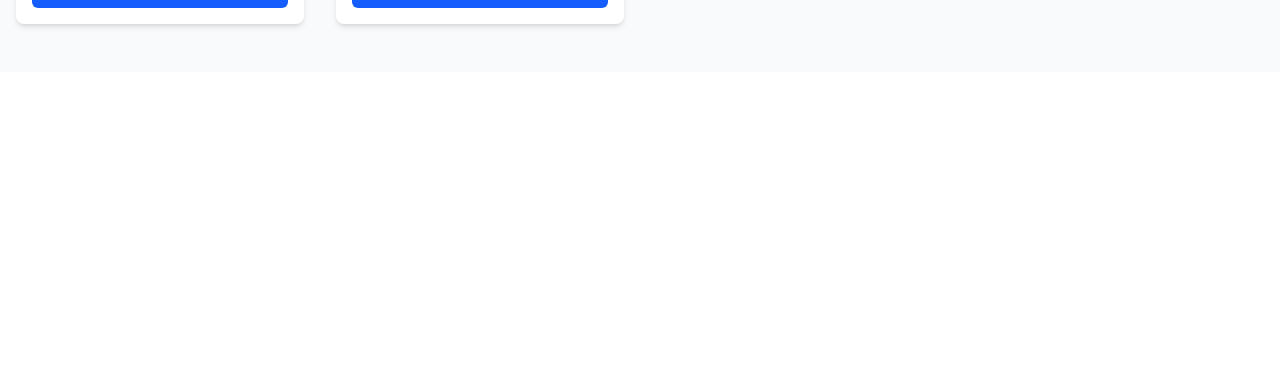
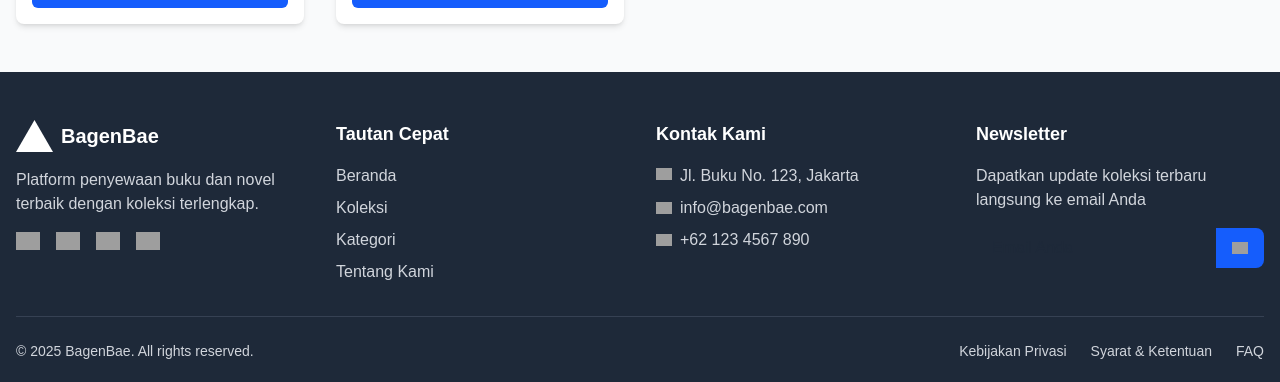
Before and after one commit to LitterBanana/bagenbae, a Next.js app: page / in a window 1280 px wide. Shown: the part 1656-2038 px from the top of the page. Before the commit the page ends 1728 px from the top, so only its background shows below. Built offline with nearby package versions, Linux system fonts and the light colour scheme; grey boxes are pictures that could not be loaded.

Commit message:
new file:   app/layouts/footer.tsx 	modified:   app/page.tsx

```diff
--- /dev/null
+++ b/app/layouts/footer.tsx
@@ -0,0 +1,148 @@
+"use client";
+
+import Link from "next/link";
+import Image from "next/image";
+
+export default function Footer() {
+  return (
+    <footer className="bg-gray-800 text-white pt-12 pb-6">
+      <div className="container mx-auto px-4">
+        {/* Main Footer Content */}
+        <div className="grid grid-cols-1 md:grid-cols-4 gap-8 mb-8">
+          {/* Logo dan Deskripsi */}
+          <div className="space-y-4">
+            <div className="flex items-center">
+              <Image
+                src="/vercel.svg"
+                alt="BagenBae Logo"
+                width={40}
+                height={40}
+                className="h-8 w-auto mr-2"
+              />
+              <span className="text-xl font-bold">BagenBae</span>
+            </div>
+            <p className="text-gray-300">
+              Platform penyewaan buku dan novel terbaik dengan koleksi terlengkap.
+            </p>
+            <div className="flex space-x-4">
+              {['facebook', 'twitter', 'instagram', 'youtube'].map((social) => (
+                <Link
+                  key={social}
+                  href="#"
+                  className="text-gray-300 hover:text-white transition-colors"
+                  aria-label={social}
+                >
+                  <Image
+                    src={`/${social}.svg`}
+                    alt={social}
+                    width={24}
+                    height={24}
+                  />
+                </Link>
+              ))}
+            </div>
+          </div>
+
+          {/* Quick Links */}
+          <div className="space-y-4">
+            <h3 className="text-lg font-semibold">Tautan Cepat</h3>
+            <ul className="space-y-2">
+              {['Beranda', 'Koleksi', 'Kategori', 'Tentang Kami'].map((item) => (
+                <li key={item}>
+                  <Link
+                    href="#"
+                    className="text-gray-300 hover:text-white transition-colors"
+                  >
+                    {item}
+                  </Link>
+                </li>
+              ))}
+            </ul>
+          </div>
+
+          {/* Kontak */}
+          <div className="space-y-4">
+            <h3 className="text-lg font-semibold">Kontak Kami</h3>
+            <ul className="space-y-2 text-gray-300">
+              <li className="flex items-start">
+                <Image
+                  src="/location.svg"
+                  alt="Location"
+                  width={16}
+                  height={16}
+                  className="mt-1 mr-2"
+                />
+                <span>Jl. Buku No. 123, Jakarta</span>
+              </li>
+              <li className="flex items-center">
+                <Image
+                  src="/email.svg"
+                  alt="Email"
+                  width={16}
+                  height={16}
+                  className="mr-2"
+                />
+                <span>info@bagenbae.com</span>
+              </li>
+              <li className="flex items-center">
+                <Image
+                  src="/phone.svg"
+                  alt="Phone"
+                  width={16}
+                  height={16}
+                  className="mr-2"
+                />
+                <span>+62 123 4567 890</span>
+              </li>
+            </ul>
+          </div>
+
+          {/* Newsletter */}
+          <div className="space-y-4">
+            <h3 className="text-lg font-semibold">Newsletter</h3>
+            <p className="text-gray-300">
+              Dapatkan update koleksi terbaru langsung ke email Anda
+            </p>
+            <form className="flex">
+              <input
+                type="email"
+                placeholder="Email Anda"
+                className="px-4 py-2 rounded-l-lg w-full text-gray-800 focus:outline-none"
+                required
+              />
+              <button
+                type="submit"
+                className="bg-blue-600 hover:bg-blue-700 px-4 py-2 rounded-r-lg transition-colors"
+              >
+                <Image
+                  src="/send.svg"
+                  alt="Subscribe"
+                  width={20}
+                  height={20}
+                />
+              </button>
+            </form>
+          </div>
+        </div>
+
+        {/* Copyright */}
+        <div className="border-t border-gray-700 pt-6 flex flex-col md:flex-row justify-between items-center">
+          <p className="text-gray-300 text-sm">
+            © {new Date().getFullYear()} BagenBae. All rights reserved.
+          </p>
+          <div className="flex space-x-6 mt-4 md:mt-0">
+            <Link href="#" className="text-gray-300 hover:text-white text-sm transition-colors">
+              Kebijakan Privasi
+            </Link>
+            <Link href="#" className="text-gray-300 hover:text-white text-sm transition-colors">
+              Syarat & Ketentuan
+            </Link>
+            <Link href="#" className="text-gray-300 hover:text-white text-sm transition-colors">
+              FAQ
+            </Link>
+          </div>
+        </div>
+      </div>
+    </footer>
+  );
+}
--- a/app/page.tsx
+++ b/app/page.tsx
@@ -1,50 +1,93 @@
-'use client'; // <-- Tambahkan ini di baris pertama
+"use client"; // <-- Tambahkan ini di baris pertama
 
-import { useState, useEffect } from 'react';
-import Image from 'next/image';
+import { useState, useEffect } from "react";
+import Image from "next/image";
 import Navbar from "./layouts/navbar";
+import Footer from "./layouts/footer";
+
 // Data dummy untuk hero section
 const heroSlides = [
   {
     id: 1,
     title: "Bestseller Collection",
-    description: "Lorem ipsum dolor sit amet, consectetur adipiscing elit, sed do eiusmod tempor incididunt ut labore et dolore magna aliqua. Ut enim ad minim veniam, quis nostrud exercitation ullamco laboris nisi ut aliquip ex ea commodo consequat. Duis aute irure dolor in reprehenderit in voluptate velit esse cillum dolore eu fugiat nulla pariatur. Excepteur sint occaecat cupidatat non proident, sunt in culpa qui officia deserunt mollit anim id est laborum.",
-    image: "/hero-1.png"
+    description:
+      "Lorem ipsum dolor sit amet, consectetur adipiscing elit, sed do eiusmod tempor incididunt ut labore et dolore magna aliqua. Ut enim ad minim veniam, quis nostrud exercitation ullamco laboris nisi ut aliquip ex ea commodo consequat. Duis aute irure dolor in reprehenderit in voluptate velit esse cillum dolore eu fugiat nulla pariatur. Excepteur sint occaecat cupidatat non proident, sunt in culpa qui officia deserunt mollit anim id est laborum.",
+    image: "/hero-1.png",
   },
   {
     id: 2,
     title: "New Releases New Releases New Releases New Releases",
-    description: "Lorem ipsum dolor sit amet, consectetur adipiscing elit, sed do eiusmod tempor incididunt ut labore et dolore magna aliqua. Ut enim ad minim veniam, quis nostrud exercitation ullamco laboris nisi ut aliquip ex ea commodo consequat. Duis aute irure dolor in reprehenderit in voluptate velit esse cillum dolore eu fugiat nulla pariatur. Excepteur sint occaecat cupidatat non proident, sunt in culpa qui officia deserunt mollit anim id est laborum.",
-    image: "/hero-2.png"
+    description:
+      "Lorem ipsum dolor sit amet, consectetur adipiscing elit, sed do eiusmod tempor incididunt ut labore et dolore magna aliqua. Ut enim ad minim veniam, quis nostrud exercitation ullamco laboris nisi ut aliquip ex ea commodo consequat. Duis aute irure dolor in reprehenderit in voluptate velit esse cillum dolore eu fugiat nulla pariatur. Excepteur sint occaecat cupidatat non proident, sunt in culpa qui officia deserunt mollit anim id est laborum.",
+    image: "/hero-2.png",
   },
   {
     id: 3,
     title: "Classic Literature",
-    description: "Lorem ipsum dolor sit amet, consectetur adipiscing elit, sed do eiusmod tempor incididunt ut labore et dolore magna aliqua. Ut enim ad minim veniam, quis nostrud exercitation ullamco laboris nisi ut aliquip ex ea commodo consequat. Duis aute irure dolor in reprehenderit in voluptate velit esse cillum dolore eu fugiat nulla pariatur. Excepteur sint occaecat cupidatat non proident, sunt in culpa qui officia deserunt mollit anim id est laborum.",
-    image: "/hero-3.png"
+    description:
+      "Lorem ipsum dolor sit amet, consectetur adipiscing elit, sed do eiusmod tempor incididunt ut labore et dolore magna aliqua. Ut enim ad minim veniam, quis nostrud exercitation ullamco laboris nisi ut aliquip ex ea commodo consequat. Duis aute irure dolor in reprehenderit in voluptate velit esse cillum dolore eu fugiat nulla pariatur. Excepteur sint occaecat cupidatat non proident, sunt in culpa qui officia deserunt mollit anim id est laborum.",
+    image: "/hero-3.png",
   },
   {
     id: 4,
     title: "Award Winners",
-    description: "Lorem ipsum dolor sit amet, consectetur adipiscing elit, sed do eiusmod tempor incididunt ut labore et dolore magna aliqua. Ut enim ad minim veniam, quis nostrud exercitation ullamco laboris nisi ut aliquip ex ea commodo consequat. Duis aute irure dolor in reprehenderit in voluptate velit esse cillum dolore eu fugiat nulla pariatur. Excepteur sint occaecat cupidatat non proident, sunt in culpa qui officia deserunt mollit anim id est laborum.",
-    image: "/hero-4.png"
+    description:
+      "Lorem ipsum dolor sit amet, consectetur adipiscing elit, sed do eiusmod tempor incididunt ut labore et dolore magna aliqua. Ut enim ad minim veniam, quis nostrud exercitation ullamco laboris nisi ut aliquip ex ea commodo consequat. Duis aute irure dolor in reprehenderit in voluptate velit esse cillum dolore eu fugiat nulla pariatur. Excepteur sint occaecat cupidatat non proident, sunt in culpa qui officia deserunt mollit anim id est laborum.",
+    image: "/hero-4.png",
   },
   {
     id: 5,
     title: "Local Authors",
-    description: "Lorem ipsum dolor sit amet, consectetur adipiscing elit, sed do eiusmod tempor incididunt ut labore et dolore magna aliqua. Ut enim ad minim veniam, quis nostrud exercitation ullamco laboris nisi ut aliquip ex ea commodo consequat. Duis aute irure dolor in reprehenderit in voluptate velit esse cillum dolore eu fugiat nulla pariatur. Excepteur sint occaecat cupidatat non proident, sunt in culpa qui officia deserunt mollit anim id est laborum.",
-    image: "/hero-5.png"
-  }
+    description:
+      "Lorem ipsum dolor sit amet, consectetur adipiscing elit, sed do eiusmod tempor incididunt ut labore et dolore magna aliqua. Ut enim ad minim veniam, quis nostrud exercitation ullamco laboris nisi ut aliquip ex ea commodo consequat. Duis aute irure dolor in reprehenderit in voluptate velit esse cillum dolore eu fugiat nulla pariatur. Excepteur sint occaecat cupidatat non proident, sunt in culpa qui officia deserunt mollit anim id est laborum.",
+    image: "/hero-5.png",
+  },
 ];
 
 // Data dummy novel
 const novels = [
-  { id: 1, title: "Laskar Pelangi", author: "Andrea Hirata", rating: 4.8, cover: "/novel-1.jpg" },
-  { id: 2, title: "Bumi Manusia", author: "Pramoedya Ananta Toer", rating: 4.9, cover: "/novel-2.jpg" },
-  { id: 3, title: "Perahu Kertas", author: "Dee Lestari", rating: 4.5, cover: "/novel-3.jpg" },
-  { id: 4, title: "Pulang", author: "Tere Liye", rating: 4.7, cover: "/novel-4.jpg" },
-  { id: 5, title: "Ronggeng Dukuh Paruk", author: "Ahmad Tohari", rating: 4.6, cover: "/novel-5.jpg" },
-  { id: 6, title: "Sang Pemimpi", author: "Andrea Hirata", rating: 4.4, cover: "/novel-6.jpg" }
+  {
+    id: 1,
+    title: "Laskar Pelangi",
+    author: "Andrea Hirata",
+    rating: 4.8,
+    cover: "/novel-1.jpg",
+  },
+  {
+    id: 2,
+    title: "Bumi Manusia",
+    author: "Pramoedya Ananta Toer",
+    rating: 4.9,
+    cover: "/novel-2.jpg",
+  },
+  {
+    id: 3,
+    title: "Perahu Kertas",
+    author: "Dee Lestari",
+    rating: 4.5,
+    cover: "/novel-3.jpg",
+  },
+  {
+    id: 4,
+    title: "Pulang",
+    author: "Tere Liye",
+    rating: 4.7,
+    cover: "/novel-4.jpg",
+  },
+  {
+    id: 5,
+    title: "Ronggeng Dukuh Paruk",
+    author: "Ahmad Tohari",
+    rating: 4.6,
+    cover: "/novel-5.jpg",
+  },
+  {
+    id: 6,
+    title: "Sang Pemimpi",
+    author: "Andrea Hirata",
+    rating: 4.4,
+    cover: "/novel-6.jpg",
+  },
 ];
 
 export default function Home() {
@@ -53,7 +96,9 @@ export default function Home() {
   // Auto slide every 5 seconds
   useEffect(() => {
     const interval = setInterval(() => {
-      setCurrentSlide((prev) => (prev === heroSlides.length - 1 ? 0 : prev + 1));
+      setCurrentSlide((prev) =>
+        prev === heroSlides.length - 1 ? 0 : prev + 1
+      );
     }, 5000);
     return () => clearInterval(interval);
   }, []);
@@ -80,7 +125,7 @@ export default function Home() {
               <div
                 key={slide.id}
                 className="w-full flex-shrink-0 relative pb-[56.25%]"
-                style={{ minWidth: '100%' }}
+                style={{ minWidth: "100%" }}
               >
                 <Image
                   src={slide.image}
@@ -96,10 +141,10 @@ export default function Home() {
                     <p
                       className="text-xl mb-6 line-clamp-3 text-justify"
                       style={{
-                        display: '-webkit-box',
+                        display: "-webkit-box",
                         WebkitLineClamp: 3,
-                        WebkitBoxOrient: 'vertical',
-                        overflow: 'hidden',
+                        WebkitBoxOrient: "vertical",
+                        overflow: "hidden",
                       }}
                     >
                       {slide.description}
@@ -117,8 +162,18 @@ export default function Home() {
               className="bg-black/30 text-white p-2 rounded-full hover:bg-black/50 transition-colors"
               aria-label="Previous slide"
             >
-              <svg className="w-5 h-5" fill="none" stroke="currentColor" viewBox="0 0 24 24">
-                <path strokeLinecap="round" strokeLinejoin="round" strokeWidth="2" d="M15 19l-7-7 7-7" />
+              <svg
+                className="w-5 h-5"
+                fill="none"
+                stroke="currentColor"
+                viewBox="0 0 24 24"
+              >
+                <path
+                  strokeLinecap="round"
+                  strokeLinejoin="round"
+                  strokeWidth="2"
+                  d="M15 19l-7-7 7-7"
+                />
               </svg>
             </button>
             <div className="flex space-x-2">
@@ -126,7 +181,9 @@ export default function Home() {
                 <button
                   key={index}
                   onClick={() => setCurrentSlide(index)}
-                  className={`w-3 h-3 rounded-full transition-all ${currentSlide === index ? 'bg-white w-6' : 'bg-white/50'}`}
+                  className={`w-3 h-3 rounded-full transition-all ${
+                    currentSlide === index ? "bg-white w-6" : "bg-white/50"
+                  }`}
                   aria-label={`Go to slide ${index + 1}`}
                 />
               ))}
@@ -136,8 +193,18 @@ export default function Home() {
               className="bg-black/30 text-white p-2 rounded-full hover:bg-black/50 transition-colors"
               aria-label="Next slide"
             >
-              <svg className="w-5 h-5" fill="none" stroke="currentColor" viewBox="0 0 24 24">
-                <path strokeLinecap="round" strokeLinejoin="round" strokeWidth="2" d="M9 5l7 7-7 7" />
+              <svg
+                className="w-5 h-5"
+                fill="none"
+                stroke="currentColor"
+                viewBox="0 0 24 24"
+              >
+                <path
+                  strokeLinecap="round"
+                  strokeLinejoin="round"
+                  strokeWidth="2"
+                  d="M9 5l7 7-7 7"
+                />
               </svg>
             </button>
           </div>
@@ -151,7 +218,10 @@ export default function Home() {
 
         <div className="grid grid-cols-1 sm:grid-cols-2 lg:grid-cols-3 xl:grid-cols-4 gap-8">
           {novels.map((novel) => (
-            <div key={novel.id} className="bg-white rounded-lg shadow-md overflow-hidden hover:shadow-xl transition-shadow">
+            <div
+              key={novel.id}
+              className="bg-white rounded-lg shadow-md overflow-hidden hover:shadow-xl transition-shadow"
+            >
               <div className="relative h-64">
                 <Image
                   src={novel.cover}
@@ -169,7 +239,11 @@ export default function Home() {
                     {[...Array(5)].map((_, i) => (
                       <svg
                         key={i}
-                        className={`w-5 h-5 ${i < Math.floor(novel.rating) ? 'fill-current' : 'fill-none stroke-current'}`}
+                        className={`w-5 h-5 ${
+                          i < Math.floor(novel.rating)
+                            ? "fill-current"
+                            : "fill-none stroke-current"
+                        }`}
                         viewBox="0 0 24 24"
                       >
                         <path
@@ -181,7 +255,9 @@ export default function Home() {
                       </svg>
                     ))}
                   </div>
-                  <span className="ml-2 text-gray-600">{novel.rating.toFixed(1)}</span>
+                  <span className="ml-2 text-gray-600">
+                    {novel.rating.toFixed(1)}
+                  </span>
                 </div>
                 <button className="mt-4 w-full bg-blue-600 hover:bg-blue-700 text-white py-2 rounded-md transition-colors">
                   Lihat Detail
@@ -191,6 +267,7 @@ export default function Home() {
           ))}
         </div>
       </div>
+      <Footer/>
     </div>
   );
 }
```
